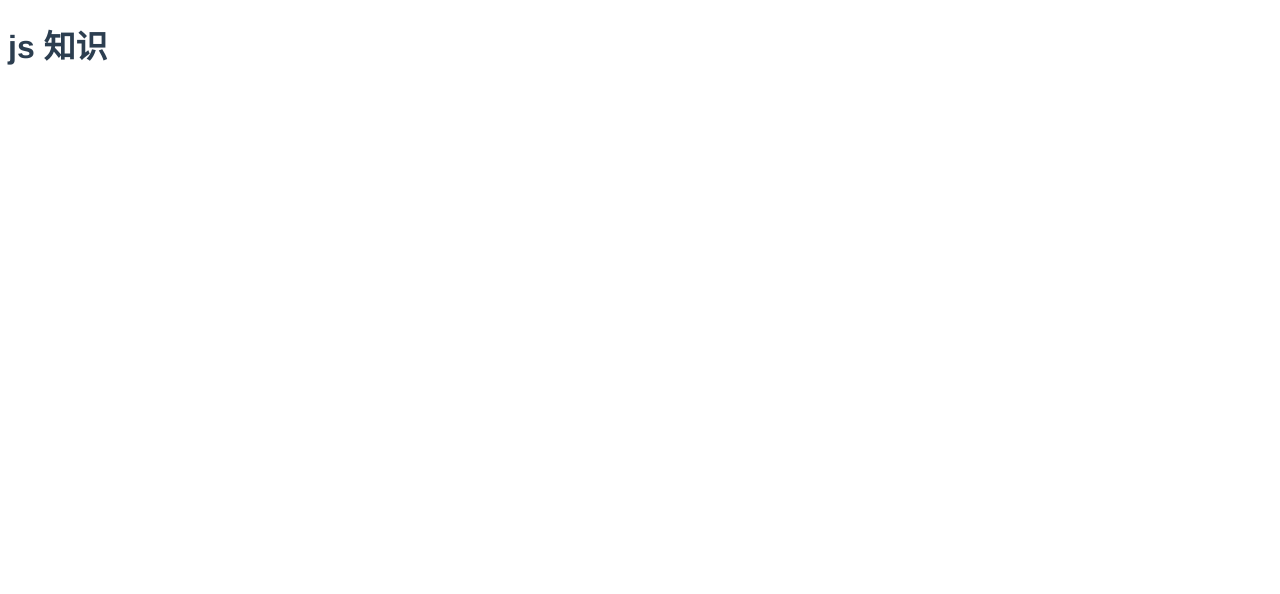
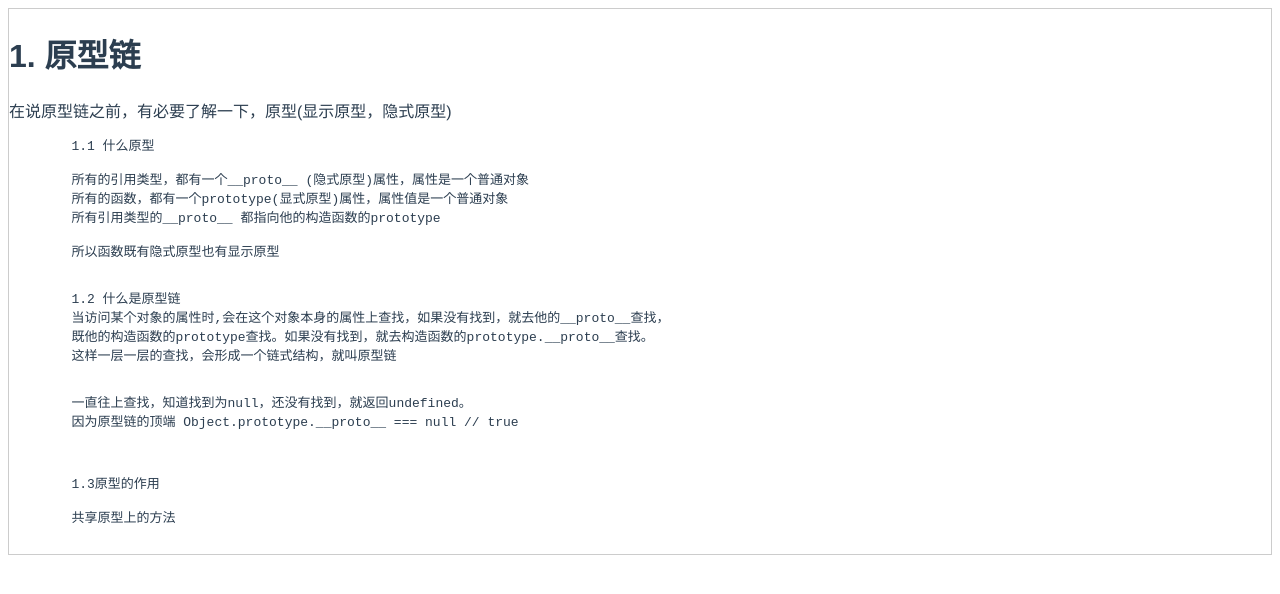
Before and after one commit to OnlyOneHelen/technological_learn, a Vue app: page /js in a window 1280 px wide. Shown: the top 594 px of the page. Built offline with nearby package versions, Linux system fonts and the light colour scheme.

Commit message:
feat: js prototype

```diff
--- a/src/views/cssList/15.vue
+++ b/src/views/cssList/15.vue
@@ -60,7 +60,7 @@
 </template>
 
 <script>
-export default {};
+export default {}
 </script>
 
 <style lang="scss" scoped>
--- /dev/null
+++ b/src/views/jsDemo/1.html
@@ -0,0 +1,32 @@
+<!DOCTYPE html>
+<html lang="en">
+
+<head>
+    <meta charset="UTF-8">
+    <meta http-equiv="X-UA-Compatible" content="IE=edge">
+    <meta name="viewport" content="width=device-width, initial-scale=1.0">
+    <title>Document</title>
+</head>
+
+<body>
+
+</body>
+<script>
+    function Person(name) {
+        this.name = name
+
+    }
+    Person.prototype.eat = function () {
+        console.log(eat)
+    }
+    const xiao = new Person('小')
+    console.log('xiao', xiao)
+    console.log('xiao', xiao.empty) // undefined 知道找到为null，还没有找到，就返回undefined
+    // 因为原型链的顶端 Object.prototype.__proto__ === null // true
+
+    console.log('Person1', Person)
+    console.log('Person2', Person.prototype.constructor === Person) // true  原型上的constructor构造器, 指向构造函数本身
+
+</script>
+
+</html>
--- /dev/null
+++ b/src/views/jsList/1.vue
@@ -0,0 +1,44 @@
+<template>
+  <div>
+    <h1>1. 原型链</h1>
+    在说原型链之前，有必要了解一下，原型(显示原型，隐式原型)
+    <pre>
+        1.1 什么原型
+
+        所有的引用类型，都有一个__proto__ (隐式原型)属性，属性是一个普通对象
+        所有的函数，都有一个prototype(显式原型)属性，属性值是一个普通对象
+        所有引用类型的__proto__ 都指向他的构造函数的prototype
+
+        所以函数既有隐式原型也有显示原型
+        </pre
+    >
+    <pre>
+        1.2 什么是原型链
+        当访问某个对象的属性时,会在这个对象本身的属性上查找，如果没有找到，就去他的__proto__查找，
+        既他的构造函数的prototype查找。如果没有找到，就去构造函数的prototype.__proto__查找。
+        这样一层一层的查找，会形成一个链式结构，就叫原型链
+    </pre>
+    <pre>
+        一直往上查找，知道找到为null，还没有找到，就返回undefined。
+        因为原型链的顶端 Object.prototype.__proto__ === null // true
+
+    </pre>
+
+    <pre>
+        1.3原型的作用
+
+        共享原型上的方法
+    </pre>
+
+    <pre></pre>
+  </div>
+</template>
+
+<script>
+export default {
+  methods: {}
+}
+</script>
+
+<style lang="scss" scoped>
+</style>
--- a/src/views/jsList/index.vue
+++ b/src/views/jsList/index.vue
@@ -1,5 +1,23 @@
 <template>
   <div class="about">
-    <h1>js 知识</h1>
+    <number-one></number-one>
   </div>
 </template>
+
+<script>
+import numberOne from './1.vue'
+
+export default {
+  data () {
+    return {}
+  },
+  components: {
+    numberOne
+  }
+}
+</script>
+<style>
+.about > div {
+  border: 1px solid #ccc;
+}
+</style>
```
Also changed, not shown: src/views/cssList/index.vue (+16 -16 lines), src/views/cssList/10.vue (line endings or trailing spaces), src/views/cssList/12.vue (line endings or trailing spaces), src/views/cssList/4.vue (line endings or trailing spaces).
